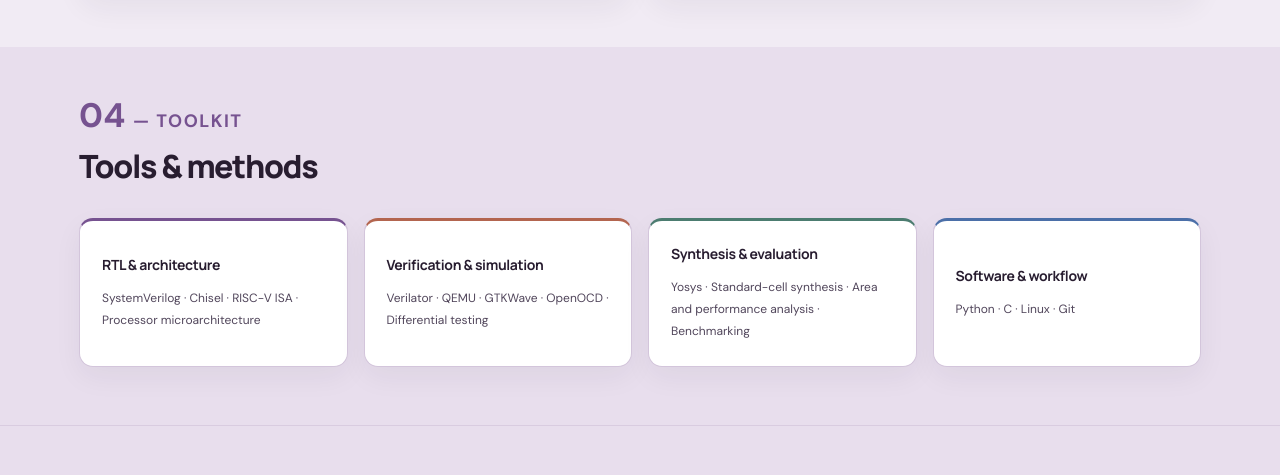
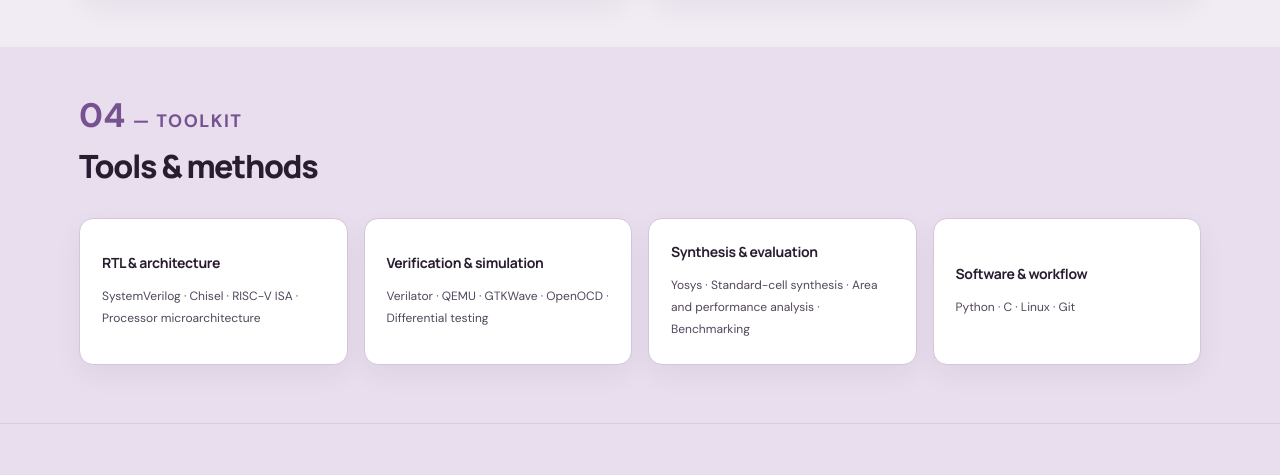
Before and after one commit to Jade0x13157A6/Jade0x13157A6.github.io, a plain HTML site: page index.html in a window 1280 px wide. Shown: the part 3345-3820 px from the top of the page. Drawn offline with Linux system fonts and the light colour scheme.

Commit message:
Remove colored toolkit card borders

```diff
--- a/index.html
+++ b/index.html
@@ -192,6 +192,9 @@
     #toolkit .skill-group:nth-child(2){border-top-color:#b3654f}
     #toolkit .skill-group:nth-child(3){border-top-color:#4c7c70}
     #toolkit .skill-group:nth-child(4){border-top-color:#4b6fa8}
+
+    /* Keep toolkit cards neutral; color accents stay in project visuals and icons. */
+    #toolkit .skill-group,#toolkit .skill-group:nth-child(2),#toolkit .skill-group:nth-child(3),#toolkit .skill-group:nth-child(4){border-top:1px solid #d3c5db}
   </style>
 </head>
 <body>
```
